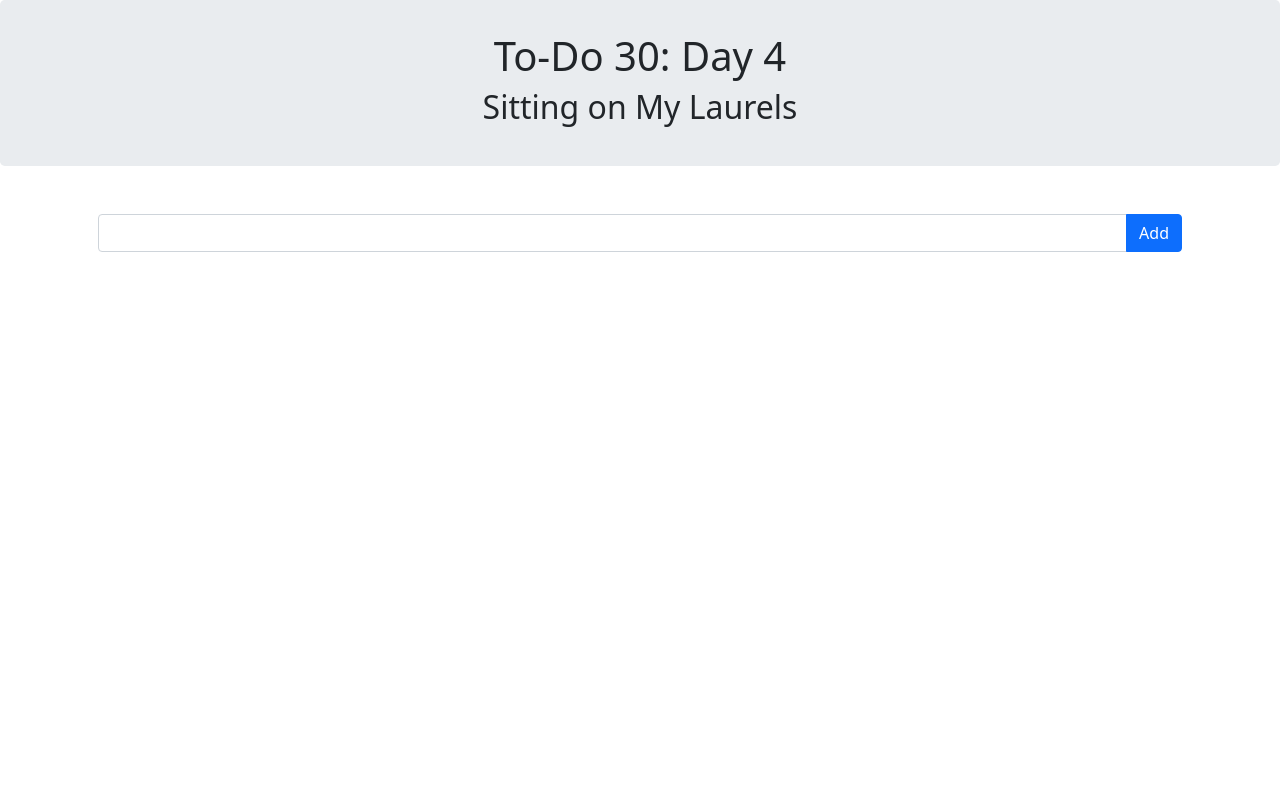
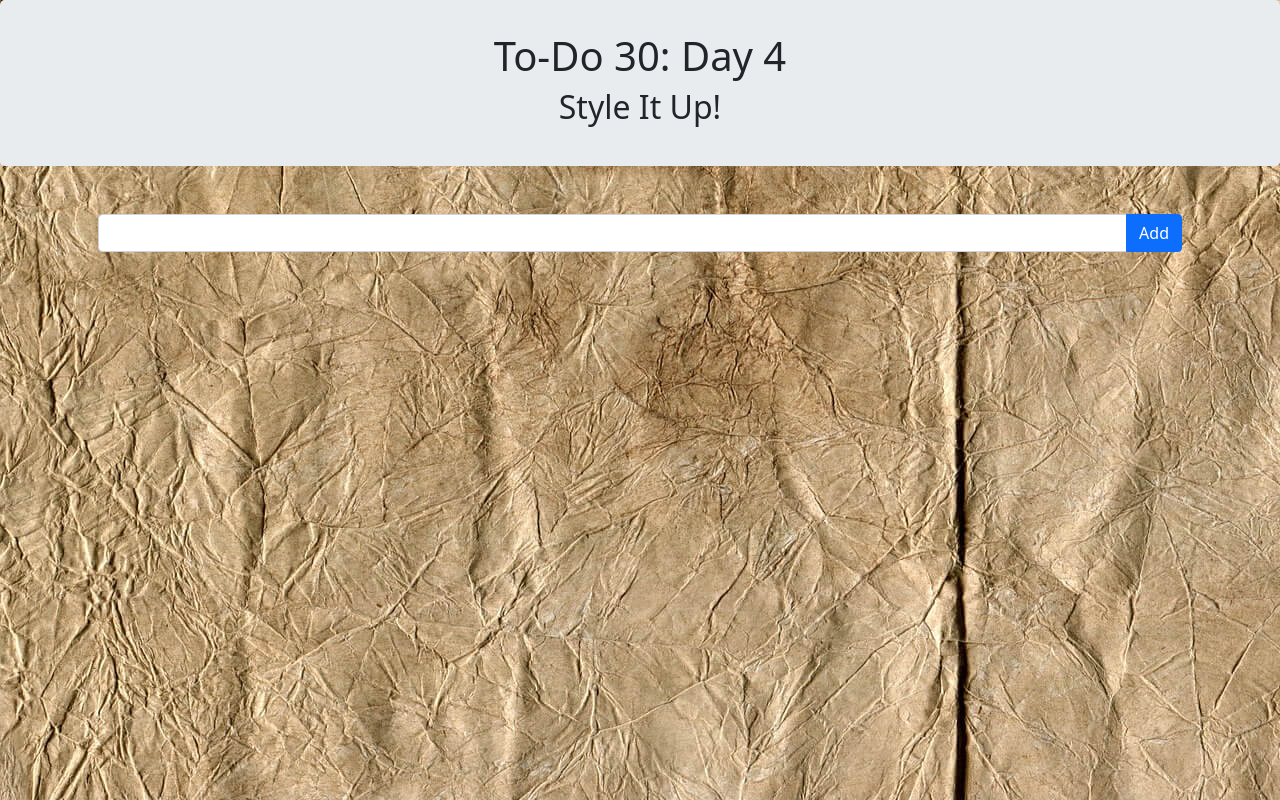
Before and after one commit to ejw773/to-do-30, a React (Create React App) app: page / in a window 1280 px wide. Built offline with nearby package versions, Linux system fonts and the light colour scheme.

Commit message:
adds background image

```diff
--- a/src/App.css
+++ b/src/App.css
@@ -5,3 +5,8 @@
   background-color: #e9ecef;
   border-radius: .3rem;
 }
+
+.bg-image {
+  background-image: url('./img/paper-background.jpg');
+  height: 100vh;
+}
--- a/src/App.js
+++ b/src/App.js
@@ -1,14 +1,17 @@
 import './App.css';
 import 'bootstrap/dist/css/bootstrap.min.css';
 import Main from './components/MainComponent'
+import image from './img/paper-background.jpg';
 
 
 function App() {
   return (
-    <div className="App">
+    <div className="App bg-image" >
       <Main />
     </div>
   );
 }
 
 export default App;
+
+// style={{backgroundImage: `url(${image}` }}
--- a/src/components/HeaderComponent.js
+++ b/src/components/HeaderComponent.js
@@ -4,7 +4,7 @@ const Header = () => {
     return (
         <div className='jumbotron'>
             <h1>To-Do 30: Day 4</h1>
-            <h2>Sitting on My Laurels</h2>
+            <h2>Style It Up!</h2>
         </div>
     )
 }
```
Also changed, not shown: 1 other file (tests, documents, lock files or other folders).
